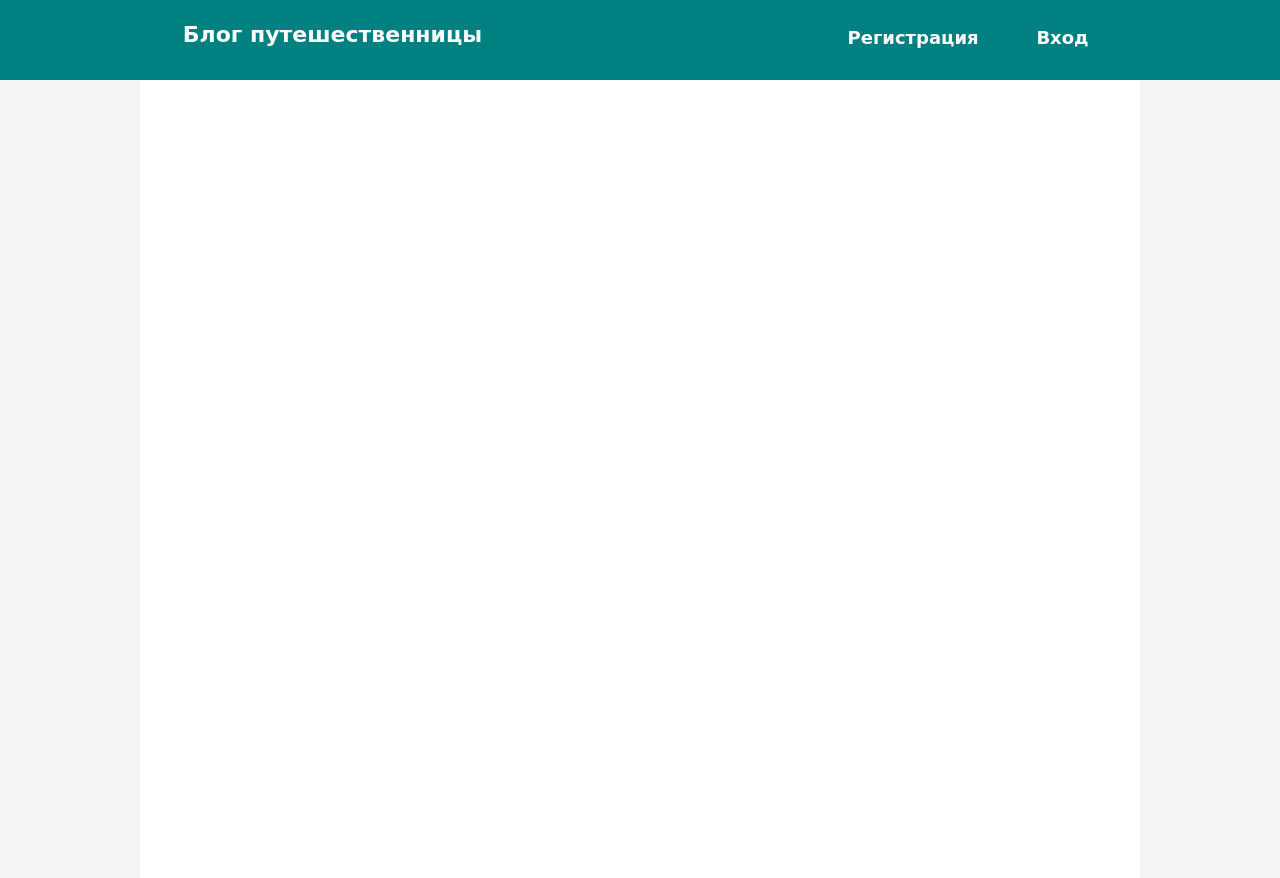
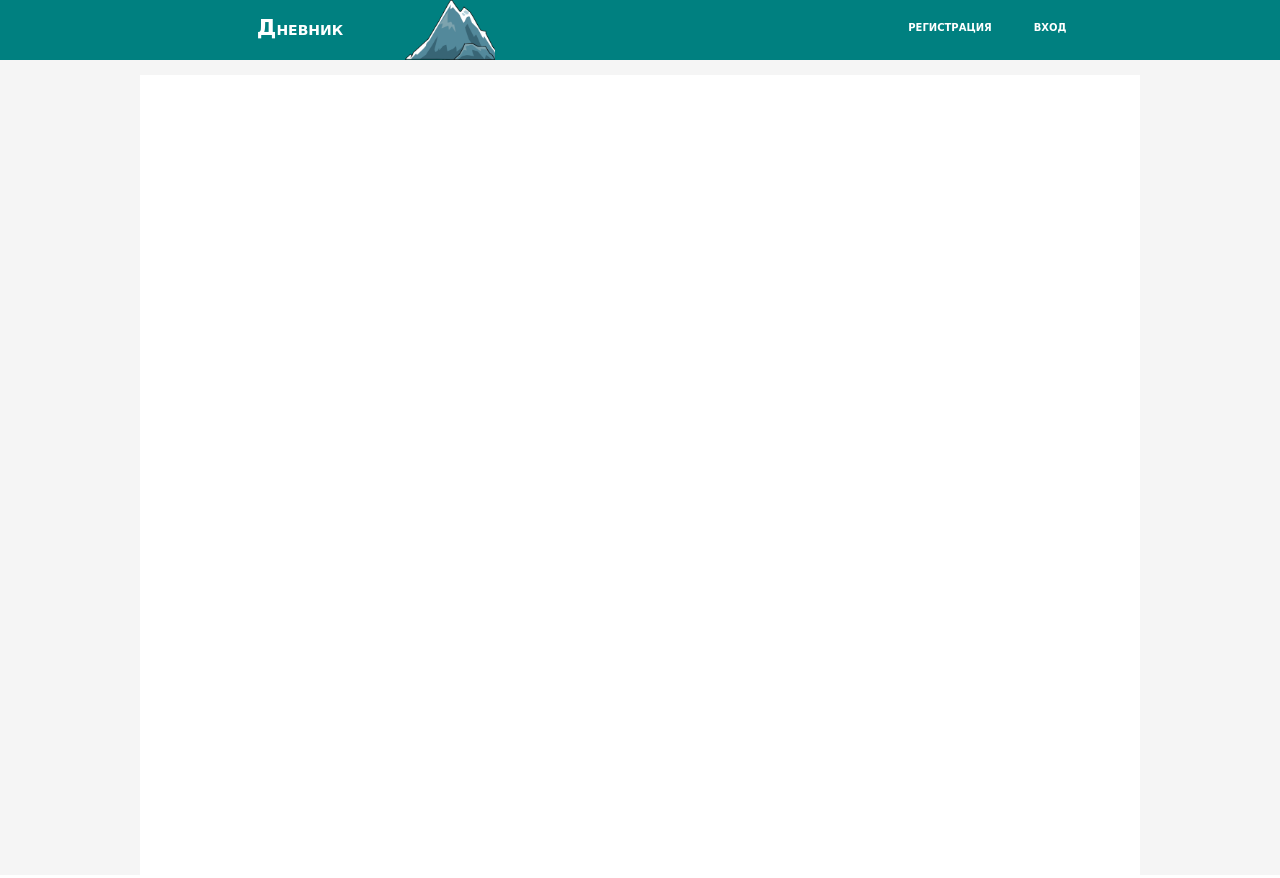
Before and after one commit to Marina-Polskaya/blog, a PHP site: page / in a window 1280 px wide. After the commit the page ends 60 px from the top, so only its background shows below. Run offline with PHP 8.4, Linux system fonts and the light colour scheme.

Commit message:
Изменена панель навигации.

```diff
--- a/css/style.css
+++ b/css/style.css
@@ -1,10 +1,12 @@
 body {
 	margin: 0;
-	font-size: 18px;
 	font-family: Comic Sans MS, Comic Sans;
 	background-color: #F5F5F5;
 }
 
+span {
+	font-size: 22px;
+}
 
 
 .top {
@@ -14,27 +16,41 @@ body {
 	flex-wrap: wrap;
 	justify-content: space-around;
 	width: 100%;
-	height: 80px;
+	height: 60px;
 	color: #fff;
 	font-weight: bold;
 	background-color: #008080;
 }
-.logo {
+.bigLogo {
+	display: flex;
+	flex-direction: row;
 	width: 300px;
-	height: 80px;
+	height: 60px;
+}
+.text {
+	width: 210px;
+	height: 60px;
 	text-align: center;
-	line-height: 70px;
-	font-size: 22px;
+	line-height: 55px;
+	font-size: 14px;
+}
+.imgLogo {
+	margin: auto;
+	width: 90px;
+	height: 60px;
+	background: url(../image/mount.png) 0 0 no-repeat;
+	background-size: cover;
 }
 .authBox {
 	position: relative;
-	width: 250px;
-	height: 80px;
+	min-width: 200px;
+	height: 60px;
+	font-size: 10px;
 }
 .regist {
 	position: absolute;
 	left: 0;
-	top: 20px;
+	top: 10px;
 	width: 130px;
 	height: 40px;
 	text-align: center;
@@ -43,7 +59,7 @@ body {
 .auth {
 	position: absolute;
 	right: 0;
-	top: 20px;
+	top: 10px;
 	width: 70px;
 	height: 40px;
 	text-align: center;
@@ -63,7 +79,7 @@ body {
 }
 .topHide {
 	width: 1000px;
-	height: 78px;
+	height: 75px;
 }
 .middleBox {
 	width: 1000px;
--- a/index.html
+++ b/index.html
@@ -7,16 +7,20 @@
 </head>
 <body>
 	<div class="top">
-		<div class="logo">Блог путешественницы</div>
+		<div class="bigLogo">
+			<div class="text"><SPAN>Д</SPAN>НЕВНИК ПУТЕШЕСТВИЙ</div>
+			<div class="imgLogo"></div>
+		</div>
 		<div class="authBox">
-			<div class="regist">Регистрация</div>
-			<div class="auth">Вход</div>
+			<div class="regist">РЕГИСТРАЦИЯ</div>
+			<div class="auth">ВХОД</div>
 		</div>
 	</div>
 	<div class="wrapper">
 		<div class="wrapperMini">
 			<div class="topHide"></div>
-			<div class="middleBox"></div>
+			<div class="middleBox">
+			</div>
 		</div>
 	</div>
 	<div class="bottom"></div>
```
Also changed, not shown: image/mount.png (renamed from image/mountain-clipart-png-2.png).
